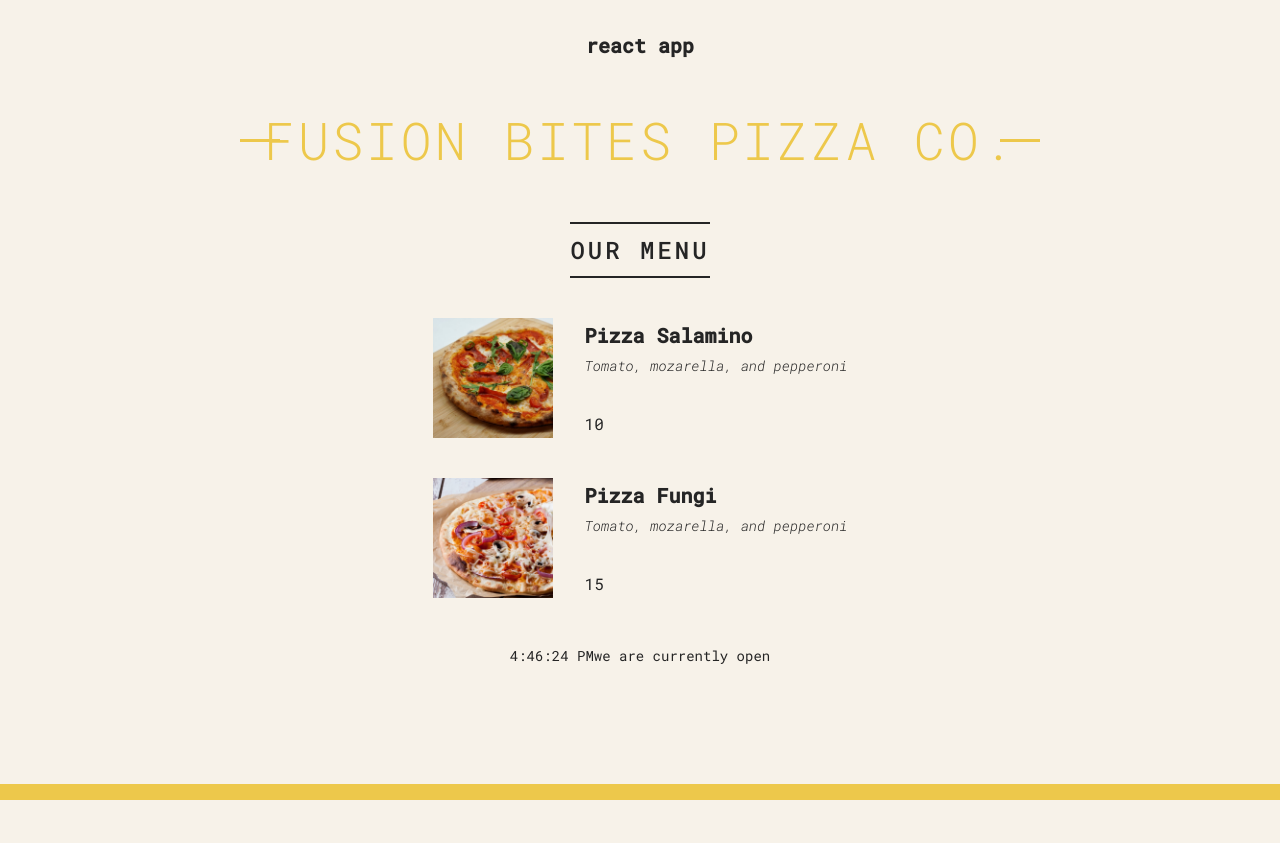
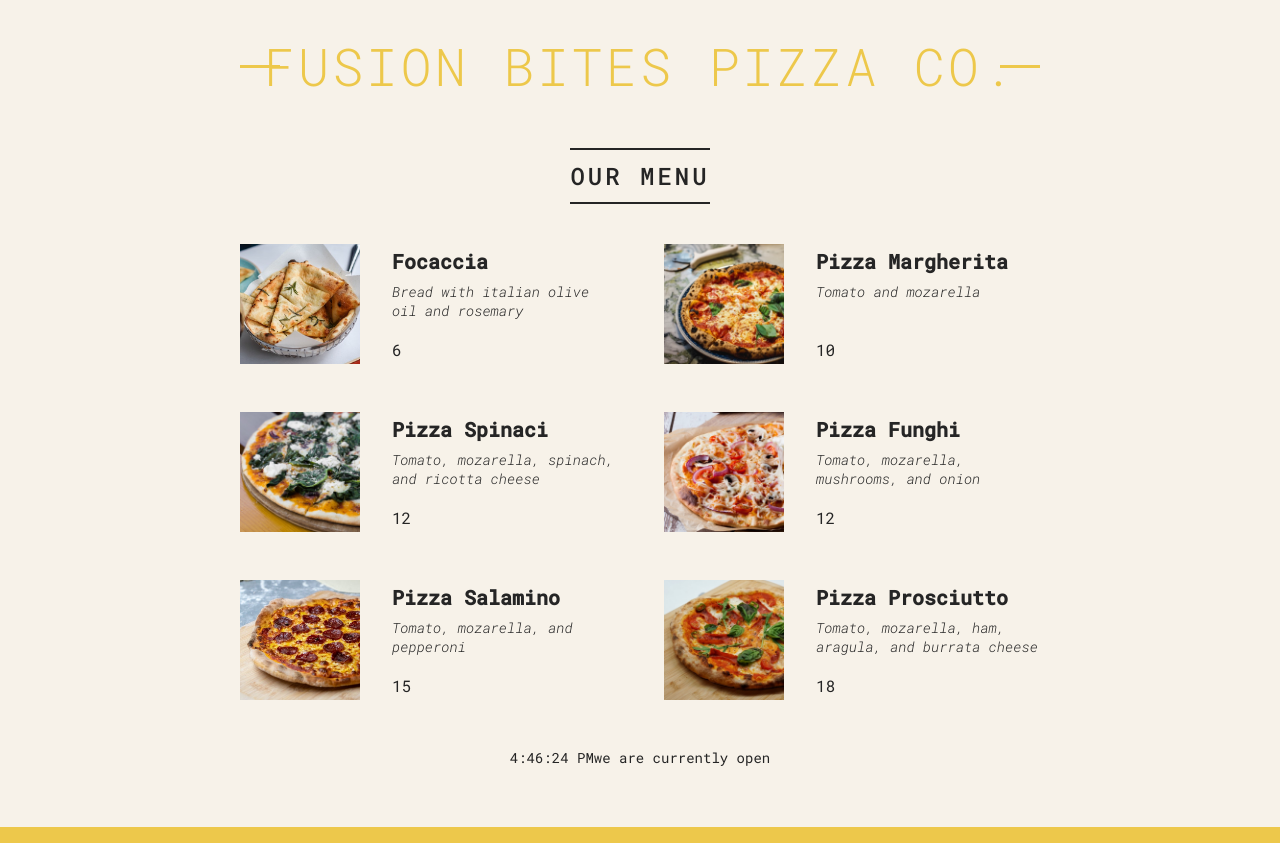
Before and after one commit to misikir21/pizaa-menu-react, a React (Create React App) app in the folder pizza-menu/: page / in a window 1280 px wide. Before the commit the page ends 800 px from the top, so only its background shows below. Built offline with nearby package versions, Linux system fonts and the light colour scheme.

Commit message:
add the render list feature of react

```diff
--- a/pizza-menu/src/App.js
+++ b/pizza-menu/src/App.js
@@ -1,11 +1,55 @@
 
 import logo from './logo.svg';
 import './App.css';
+const pizzaData = [
+  {
+    name: "Focaccia",
+    ingredients: "Bread with italian olive oil and rosemary",
+    price: 6,
+    photoName: "pizzas/focaccia.jpg",
+    soldOut: false,
+  },
+  {
+    name: "Pizza Margherita",
+    ingredients: "Tomato and mozarella",
+    price: 10,
+    photoName: "pizzas/margherita.jpg",
+    soldOut: false,
+  },
+  {
+    name: "Pizza Spinaci",
+    ingredients: "Tomato, mozarella, spinach, and ricotta cheese",
+    price: 12,
+    photoName: "pizzas/spinaci.jpg",
+    soldOut: false,
+  },
+  {
+    name: "Pizza Funghi",
+    ingredients: "Tomato, mozarella, mushrooms, and onion",
+    price: 12,
+    photoName: "pizzas/funghi.jpg",
+    soldOut: false,
+  },
+  {
+    name: "Pizza Salamino",
+    ingredients: "Tomato, mozarella, and pepperoni",
+    price: 15,
+    photoName: "pizzas/salamino.jpg",
+    soldOut: true,
+  },
+  {
+    name: "Pizza Prosciutto",
+    ingredients: "Tomato, mozarella, ham, aragula, and burrata cheese",
+    price: 18,
+    photoName: "pizzas/prosciutto.jpg",
+    soldOut: false,
+  },
+];
+
 
 function App() {
   return (
     <div className='container'>
-    <h1>react app</h1>
     <Header/>
     <Menu/>
     <Footer/>
@@ -38,35 +82,32 @@ function Menu(){
   return (
     <main className='menu'>
     <h2>our menu</h2>
-    <Pizza
+    <ul className='pizzas'>
+      {pizzaData.map((pizza)=>(
+        <Pizza Pizzaobj={pizza} key={pizza.name}/>
+      ))}
+    </ul>
+    {/* <Pizza
     name="Pizza Salamino"
     ingredeints="Tomato, mozarella, and pepperoni"
     photoname='pizzas/prosciutto.jpg'
-    price='10'
-    />
-
-<Pizza
-    name="Pizza Fungi"
-    ingredeints="Tomato, mozarella, and pepperoni"
-    photoname='pizzas/funghi.jpg'
-    price='15'
-    />
-
-    </main >
+    price={10}
+    /> */}
+ </main >
   )
 }
 
 function Pizza (props){
   return(
-    <div className="pizza">
-    <img src={props.photoname} alt={props.name}/>
+    <li className="pizza">
+    <img src={props.Pizzaobj.photoName} alt={props.Pizzaobj.name}/>
     <div>
-     <h1>{props.name}</h1>
-    <p>{props.ingredeints}</p>
-    <span>{props.price}</span>
+     <h1>{props.Pizzaobj.name}</h1>
+    <p>{props.Pizzaobj.ingredients}</p>
+    <span>{props.Pizzaobj.price}</span>
     </div>
 
-  </div>
+  </li>
   )
 }
 export default App;
```
